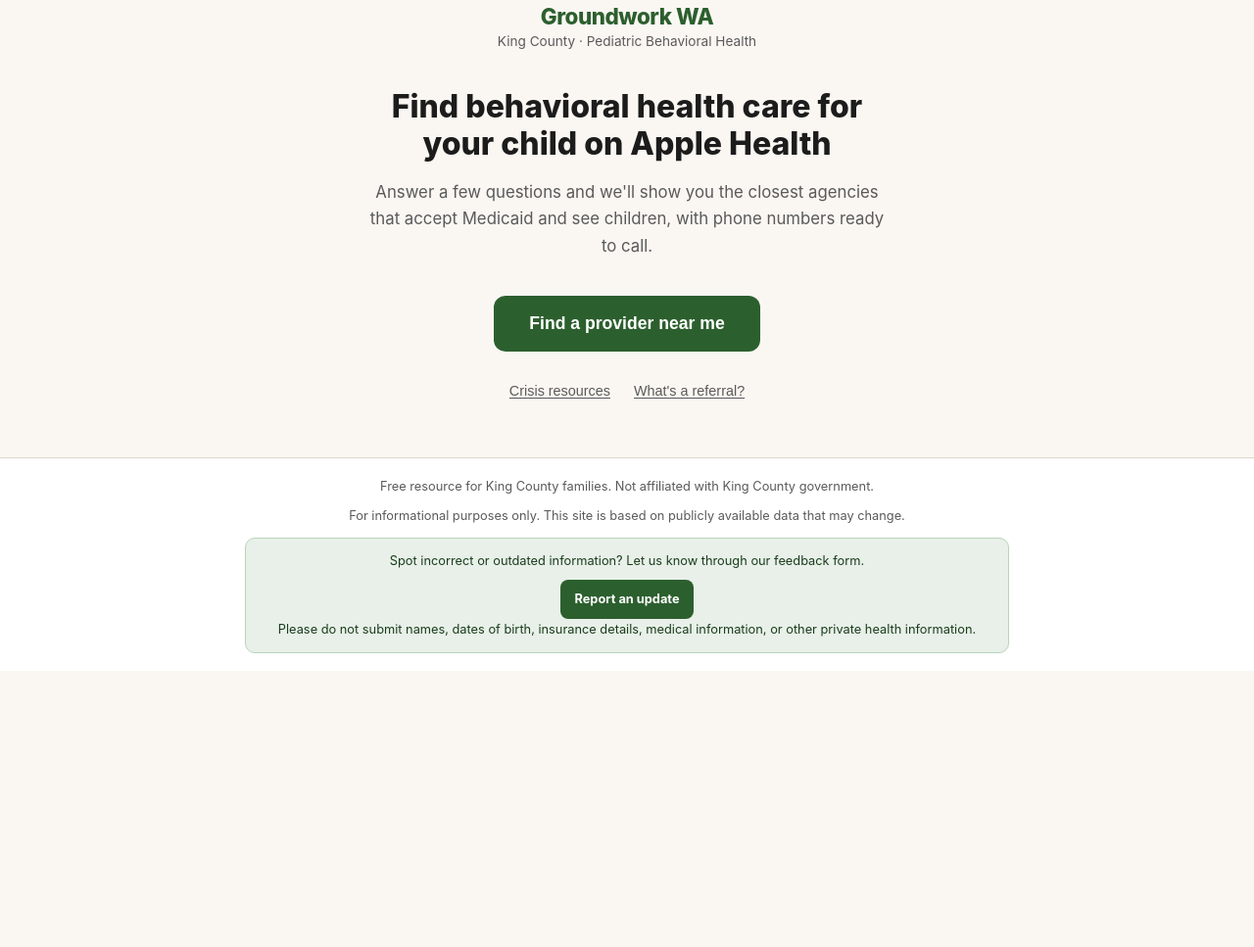
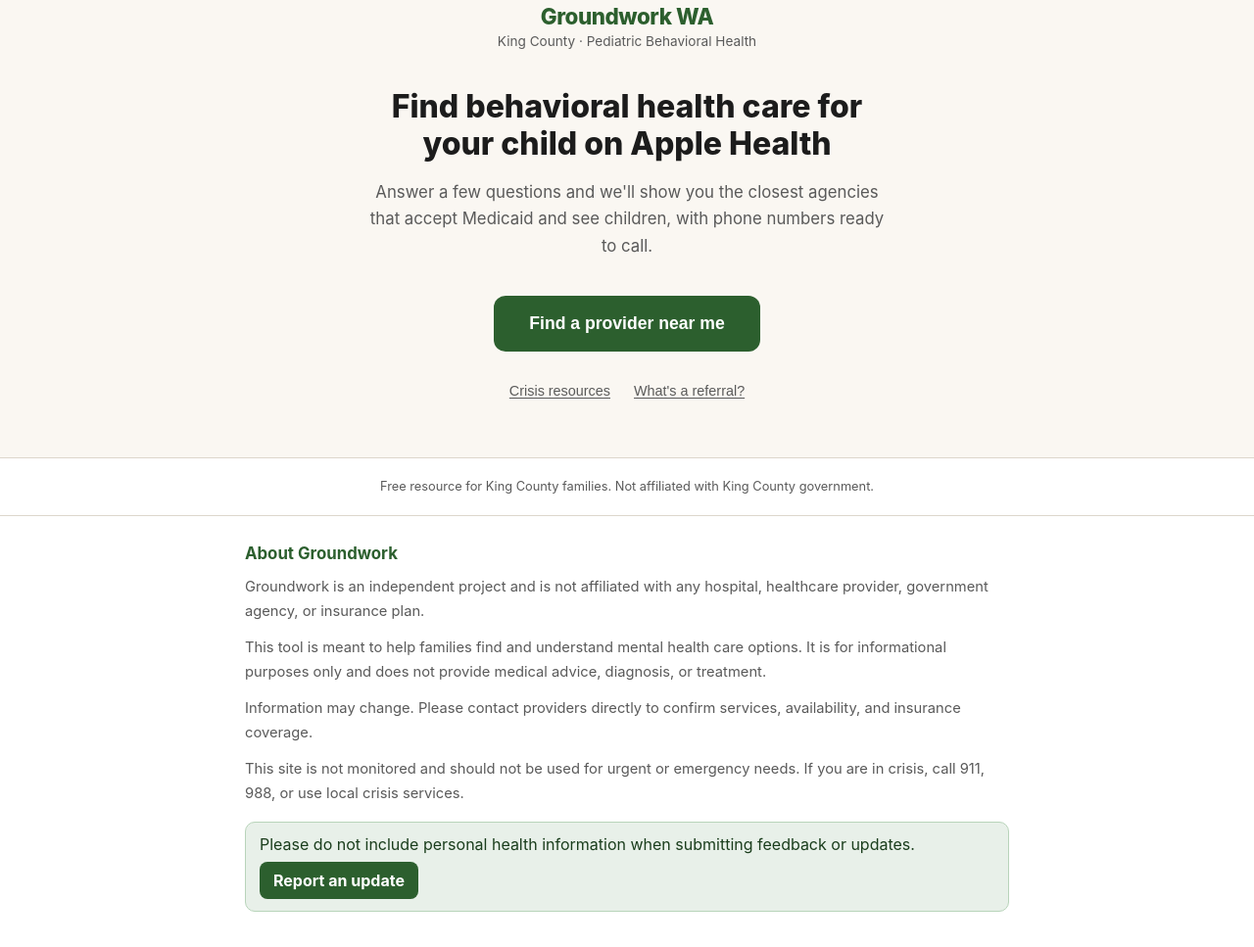
Before and after one commit to sutton30830/groundwork-wa, a plain HTML site: page index.html in a window 1280 px wide. Shown: the part 138-1105 px from the top of the page at 98% size. Before the commit the page ends 823 px from the top, so only its background shows below. Drawn offline with Linux system fonts and the light colour scheme.

Commit message:
Consolidate site disclaimer

```diff
--- a/index.html
+++ b/index.html
@@ -171,8 +171,12 @@
     footer a{color:var(--green);text-underline-offset:2px}
     footer button{background:none;border:none;color:var(--green);cursor:pointer;font-size:.8rem;text-decoration:underline;text-underline-offset:2px;font-family:inherit}
     .interp{display:block;margin-bottom:5px;font-weight:500}
-    .footer-note{display:block;max-width:780px;margin:8px auto 0}
-    .feedback-callout{display:block;max-width:780px;margin:12px auto 0;padding:12px 14px;background:var(--green-light);border:1.5px solid #b8d4ba;border-radius:10px;color:var(--green-dark)}
+    .site-disclaimer{background:var(--white);border-top:1px solid var(--border);padding:28px 20px 36px}
+    .disclaimer-wrap{max-width:780px;margin:0 auto;text-align:left}
+    .disclaimer-wrap h2{font-size:1.05rem;color:var(--green);margin:0 0 12px}
+    .disclaimer-wrap p{font-size:.92rem;color:var(--muted);line-height:1.7;margin:0 0 12px}
+    .disclaimer-wrap p:last-of-type{margin-bottom:0}
+    .feedback-callout{display:block;max-width:780px;margin:16px 0 0;padding:12px 14px;background:var(--green-light);border:1.5px solid #b8d4ba;border-radius:10px;color:var(--green-dark)}
     .feedback-link{display:inline-block;margin-top:8px;padding:9px 14px;background:var(--green);color:#fff !important;text-decoration:none;border-radius:8px;font-weight:700}
     .feedback-link:hover{background:var(--green-dark)}
 
@@ -221,11 +225,7 @@
       </div>
     </div>
   </main>
-  <footer>
-    Free resource for King County families. Not affiliated with King County government.
-    <span class="footer-note">For informational purposes only. This site is based on publicly available data that may change.</span>
-    <span class="feedback-callout">Spot incorrect or outdated information? Let us know through our feedback form.<br><a class="feedback-link" href="https://docs.google.com/forms/d/e/1FAIpQLSefVP_Rb5ckGrLmC2PS44GyZdV1H6e7RbV6s0HvItqcRqcbmg/viewform?usp=preview" target="_blank" rel="noopener">Report an update</a><br>Please do not submit names, dates of birth, insurance details, medical information, or other private health information.</span>
-  </footer>
+  <footer>Free resource for King County families. Not affiliated with King County government.</footer>
 </div>
 
 <!-- ═══ FLOW ═══ -->
@@ -323,8 +323,6 @@
   <footer>
     <span class="interp">Need an interpreter? Tell any provider: <strong>"I need an interpreter"</strong> · <strong>"Necesito un intérprete"</strong> · <strong>"Tôi cần phiên dịch"</strong></span>
     Provider data from King County DCHS · Last verified 2025 · Not affiliated with King County government
-    <span class="footer-note">For informational purposes only. This site is based on publicly available data that may change.</span>
-    <span class="feedback-callout">Spot incorrect or outdated information? Let us know through our feedback form.<br><a class="feedback-link" href="https://docs.google.com/forms/d/e/1FAIpQLSefVP_Rb5ckGrLmC2PS44GyZdV1H6e7RbV6s0HvItqcRqcbmg/viewform?usp=preview" target="_blank" rel="noopener">Report an update</a><br>Please do not submit names, dates of birth, insurance details, medical information, or other private health information.</span>
   </footer>
 </div>
 
@@ -397,8 +395,6 @@
   </main>
   <footer>
     <button onclick="show('flow')">Find a provider</button> · <button onclick="show('referral')">What's a referral?</button>
-    <span class="footer-note">For informational purposes only. This site is based on publicly available data that may change.</span>
-    <span class="feedback-callout">Spot incorrect or outdated information? Let us know through our feedback form.<br><a class="feedback-link" href="https://docs.google.com/forms/d/e/1FAIpQLSefVP_Rb5ckGrLmC2PS44GyZdV1H6e7RbV6s0HvItqcRqcbmg/viewform?usp=preview" target="_blank" rel="noopener">Report an update</a><br>Please do not submit names, dates of birth, insurance details, medical information, or other private health information.</span>
   </footer>
 </div>
 
@@ -460,10 +456,19 @@
   </main>
   <footer>
     <button onclick="show('flow')">Find a provider</button> · <button onclick="show('crisis')">Crisis resources</button>
-    <span class="footer-note">For informational purposes only. This site is based on publicly available data that may change.</span>
-    <span class="feedback-callout">Spot incorrect or outdated information? Let us know through our feedback form.<br><a class="feedback-link" href="https://docs.google.com/forms/d/e/1FAIpQLSefVP_Rb5ckGrLmC2PS44GyZdV1H6e7RbV6s0HvItqcRqcbmg/viewform?usp=preview" target="_blank" rel="noopener">Report an update</a><br>Please do not submit names, dates of birth, insurance details, medical information, or other private health information.</span>
   </footer>
 </div>
+
+<section class="site-disclaimer" aria-labelledby="about-groundwork">
+  <div class="disclaimer-wrap">
+    <h2 id="about-groundwork">About Groundwork</h2>
+    <p>Groundwork is an independent project and is not affiliated with any hospital, healthcare provider, government agency, or insurance plan.</p>
+    <p>This tool is meant to help families find and understand mental health care options. It is for informational purposes only and does not provide medical advice, diagnosis, or treatment.</p>
+    <p>Information may change. Please contact providers directly to confirm services, availability, and insurance coverage.</p>
+    <p>This site is not monitored and should not be used for urgent or emergency needs. If you are in crisis, call 911, 988, or use local crisis services.</p>
+    <span class="feedback-callout">Please do not include personal health information when submitting feedback or updates.<br><a class="feedback-link" href="https://docs.google.com/forms/d/e/1FAIpQLSefVP_Rb5ckGrLmC2PS44GyZdV1H6e7RbV6s0HvItqcRqcbmg/viewform?usp=preview" target="_blank" rel="noopener">Report an update</a></span>
+  </div>
+</section>
 
 <script>
 // ── Data ──────────────────────────────────────────────────────────────────────
```
